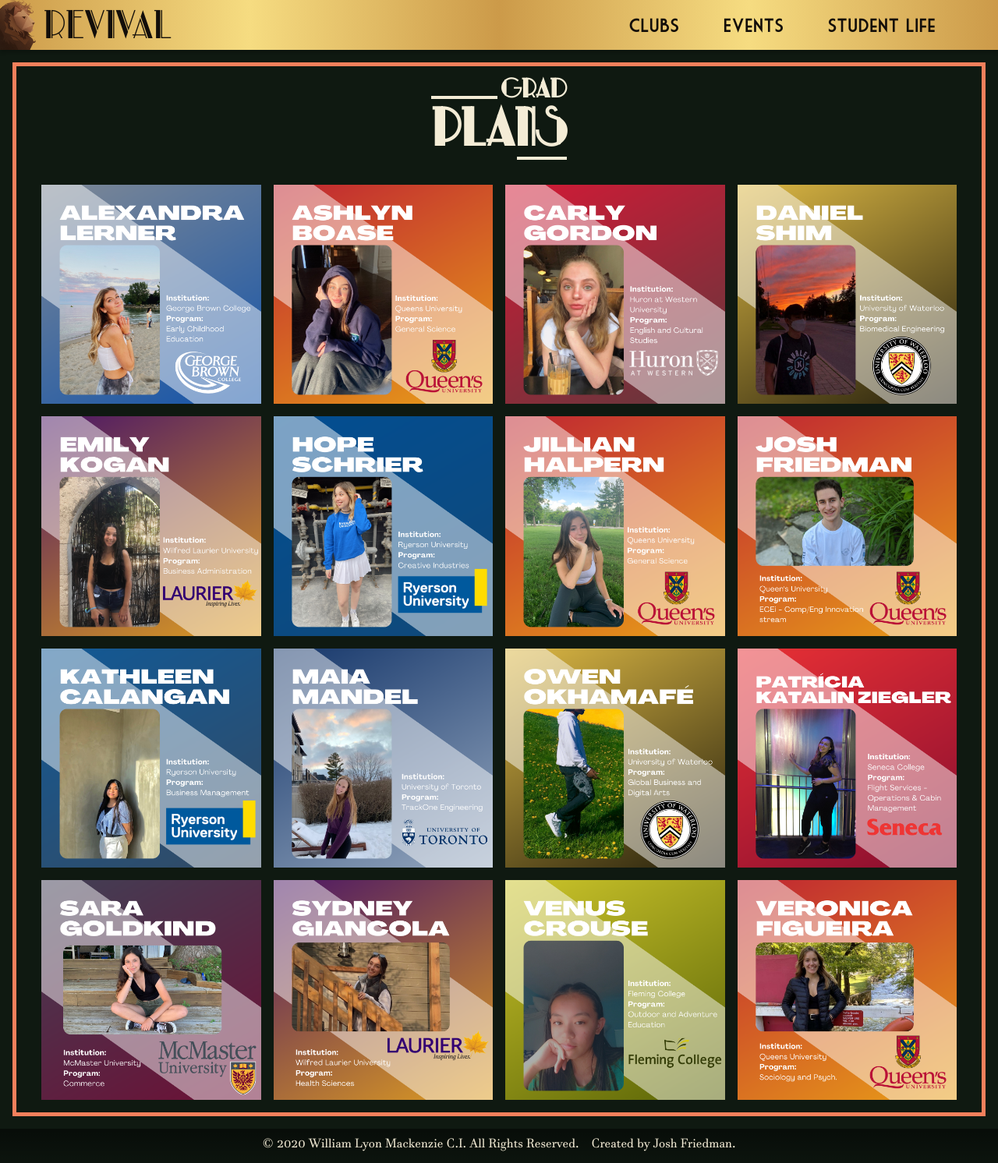
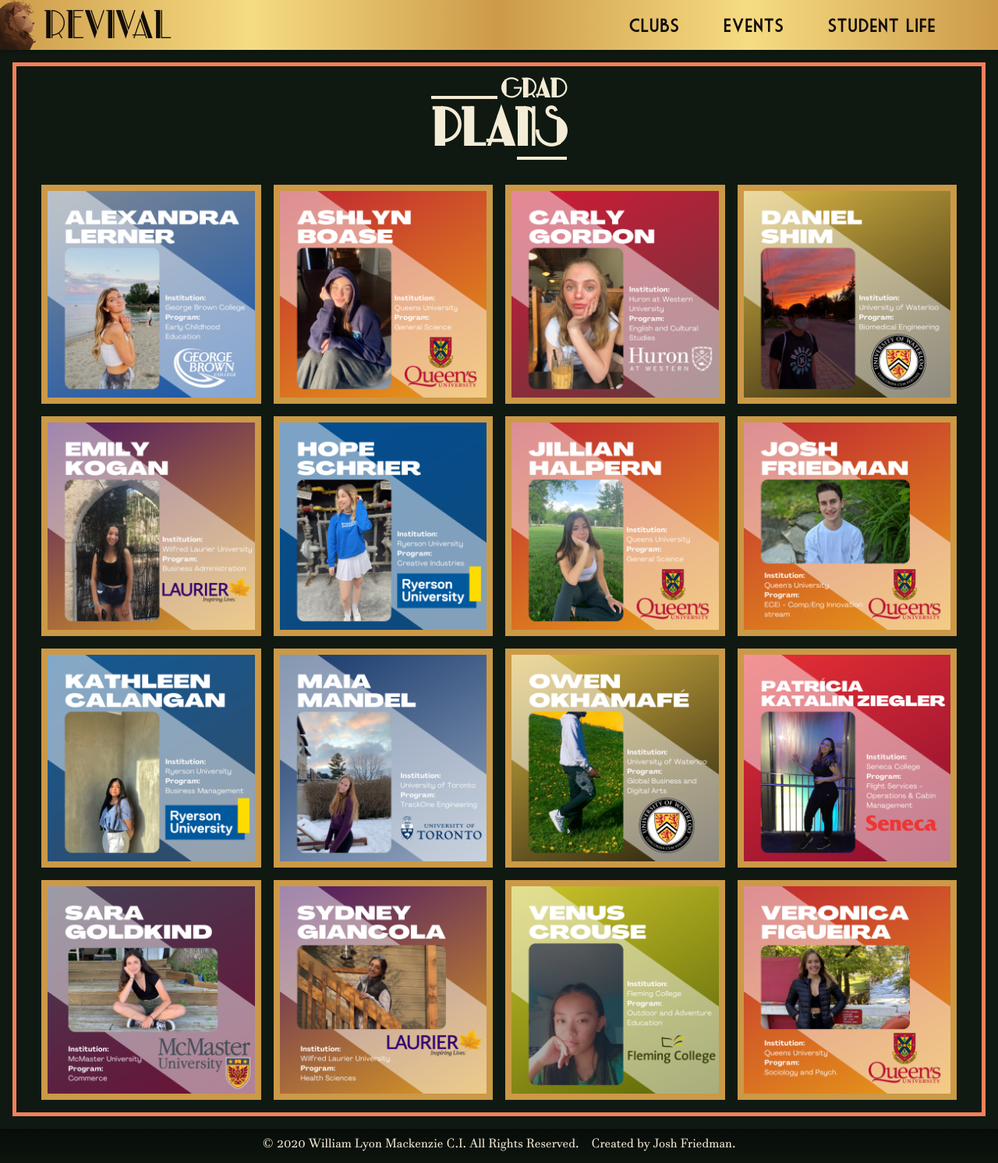
Before and after one commit to Jwiggiff/macyearbook, a Jekyll site: the page built from pages/_student-life/grad-plans.html, in a window 1280 px wide. Shown: the whole page at 78% size. Built offline with Jekyll 4.4.1, drawn with Linux system fonts in a browser that asks for light colours.

Commit message:
Add border to grad plans

```diff
--- a/_sass/page.scss
+++ b/_sass/page.scss
@@ -488,6 +488,7 @@
 
     img {
       width: 100%;
+      border: 8px solid $yellow;
     }
   }
 
@@ -526,6 +527,7 @@
 
       img {
         width: 100%;
+        border: 8px solid $yellow;
       }
     }
   }
```
